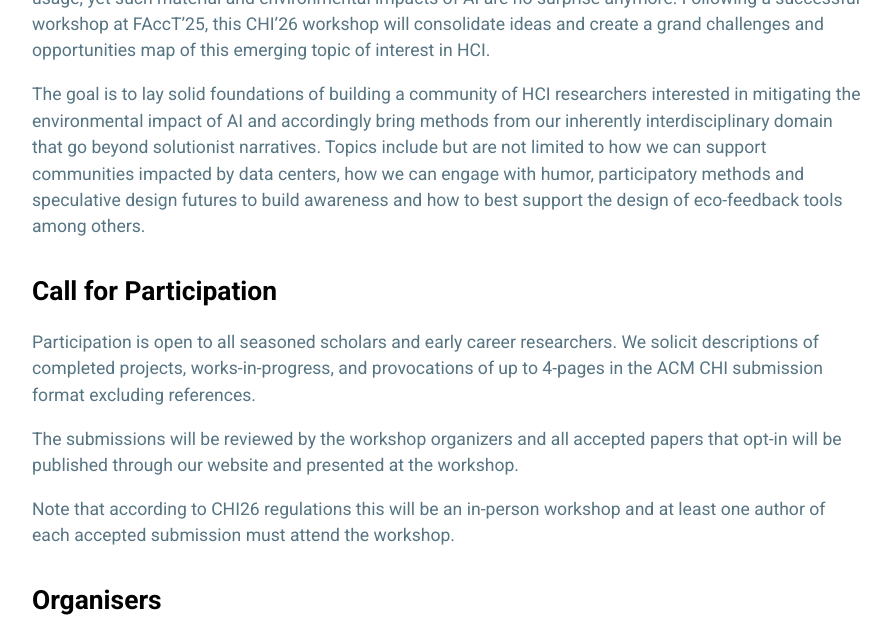
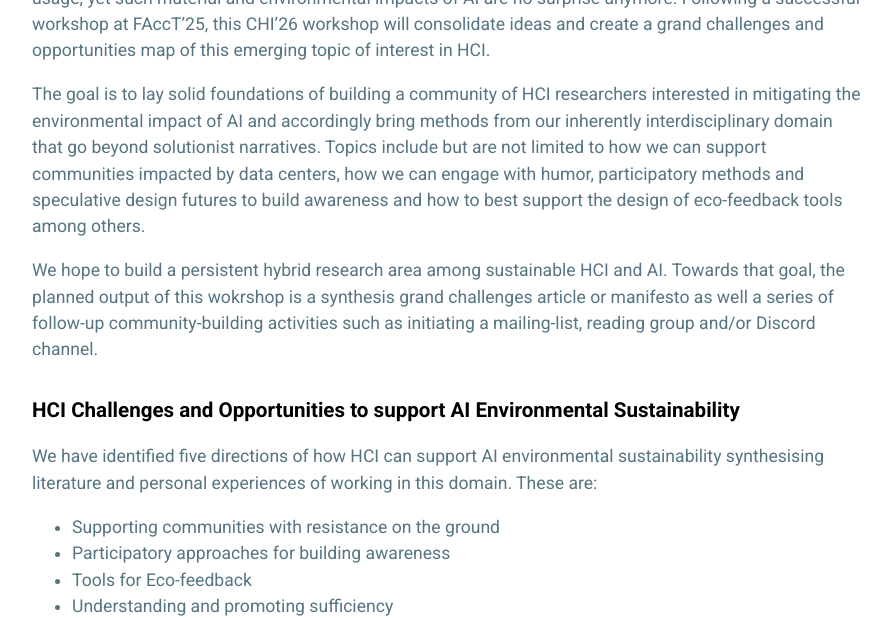
Before and after one commit to HCI-TERRA/hci-terra.github.io, a Jekyll site: the page built from index.md, in a window 1280 px wide and 1400 px high, scrolled down 559 px. Shown: the top 618 px of the window, without its empty margins (192-1083 px from the left). Built offline with Jekyll 4.4.1, drawn with Linux system fonts in a browser that asks for light colours; some of the changed text lies outside the part shown; grey boxes are pictures that could not be loaded.

Commit message:
added photos

```diff
--- a/index.md
+++ b/index.md
@@ -11,14 +11,32 @@ The rapid adoption of AI has come with a significant environmental burden due to
 
 The goal is to lay solid foundations of building a community of HCI researchers interested in mitigating the environmental impact of AI and accordingly bring methods from our inherently interdisciplinary domain that go beyond solutionist narratives. Topics include but are not limited to how we can support communities impacted by data centers, how we can engage with humor, participatory methods and speculative design futures to build awareness and how to best support the design of eco-feedback tools among others.
 
+We hope to build a persistent hybrid research area among sustainable HCI and AI. Towards that goal, the planned output of this wokrshop is a synthesis grand challenges article or manifesto as well a series of follow-up community-building activities such as initiating a mailing-list, reading group and/or Discord channel.
+
+### HCI Challenges and Opportunities to support AI Environmental Sustainability
+
+We have identified five directions of how HCI can support AI environmental sustainability synthesising literature and personal experiences of working in this domain. These are:
+- Supporting communities with resistance on the ground
+- Participatory approaches for building awareness
+- Tools for Eco-feedback
+- Understanding and promoting sufficiency
+- The impact of HCI research itself
+
+Yet this workshop aims to collectively generate additional opportunities and challenges that go beyond our existing understanding. We will thus ensure that there is space for the participants to shape the workshop discussions and outputs based on their own interests and expertise and encourage participants to send in their perspectives.
+
+See also the [full Workshop proposal]('assets/css/CHI26_Workshop_HCI-TERRA').
 
 ## Call for Participation
-Participation is open to all seasoned scholars and early career researchers. We solicit descriptions of completed projects, works-in-progress, and provocations of up to 4-pages in the ACM CHI submission format excluding references.
+Participation is open to all seasoned scholars and early career researchers. We solicit descriptions of completed projects, works-in-progress, and provocations of up to 4-pages (less are welcome) in the ACM CHI submission format. References do not count for the total page count.
 
-The submissions will be reviewed by the workshop organizers and all accepted papers that opt-in will be published through our website and
-presented at the workshop.
+Please submit your papers to the lead organiser ==georgia.panagiotidou@kcl.ac.uk==, by 10th February (AOE).
 
-Note that according to CHI26 regulations this will be an in-person workshop and at least one author of each accepted submission must attend the workshop.
+The submissions will be reviewed by the workshop organizers and all accepted papers that opt-in will be published through this website and presented at the workshop. Note that according to CHI'26 this needs to be an in-person workshop and at least one author of each accepted submission must attend the workshop.
+
+
+## Format
+
+
 
 <!-- #### How to take part?
 
@@ -31,11 +49,11 @@ Jun 24, 2025 @ 2:45pm - 5:15pm Athens, Greece (UTC +3) -->
 
 
 ## Organisers
-<img src="assets/css/georgia2.png" alt="Georgia's Photo" width="100" />
+<img src="assets/css/georgia2.png" alt="Georgia's Photo" width="100" /> <br>
 [Georgia Panagiotidou](https://fourcoffees.github.io/georgiapanagiotidou/){:target="_blank"}, King's College London
 <br>
 <br>
-<img src="assets/css/silvia.png" alt="Silvia's Photo" width="100"/>
+<img src="assets/css/silvia.jpeg" alt="Silvia's Photo" width="100"/>
 Silvia Cazacu, KU Leuven
 <br>
 <br>
@@ -51,7 +69,7 @@ Sinem Görücü, King's College London
 Nanna Inie, IT University of Copenhagen
 <br>
 <br>
-<img src="assets/css/luiz.png" alt="Luiz's Photo" width="100"/>
+<img src="assets/css/luiz.jpeg" alt="Luiz's Photo" width="100"/>
 Luiz A. Morais, Universidade Federal de Pernambuco
 <br>
 <br>
@@ -63,5 +81,5 @@ Raghavendra Selvan, IT University of Copenhagen
 Ben Snaith, King's College London
 <br>
 <br>
-<img src="assets/css/valdivia.png" alt="Valdivia's Photo" width="100"/>
+<img src="assets/css/valdivia.jpg" alt="Valdivia's Photo" width="100"/>
 Ana Valdivia, Oxford Internet Institute, University of Oxford
```
Also changed, not shown: assets/css/christina.png (added), assets/css/luiz.jpeg (added), assets/css/nanna.jpg (added), assets/css/raghav.png (added), assets/css/silvia.jpeg (added), assets/css/sinem.png (added), assets/css/valdivia.jpg (added), 1 other file.
